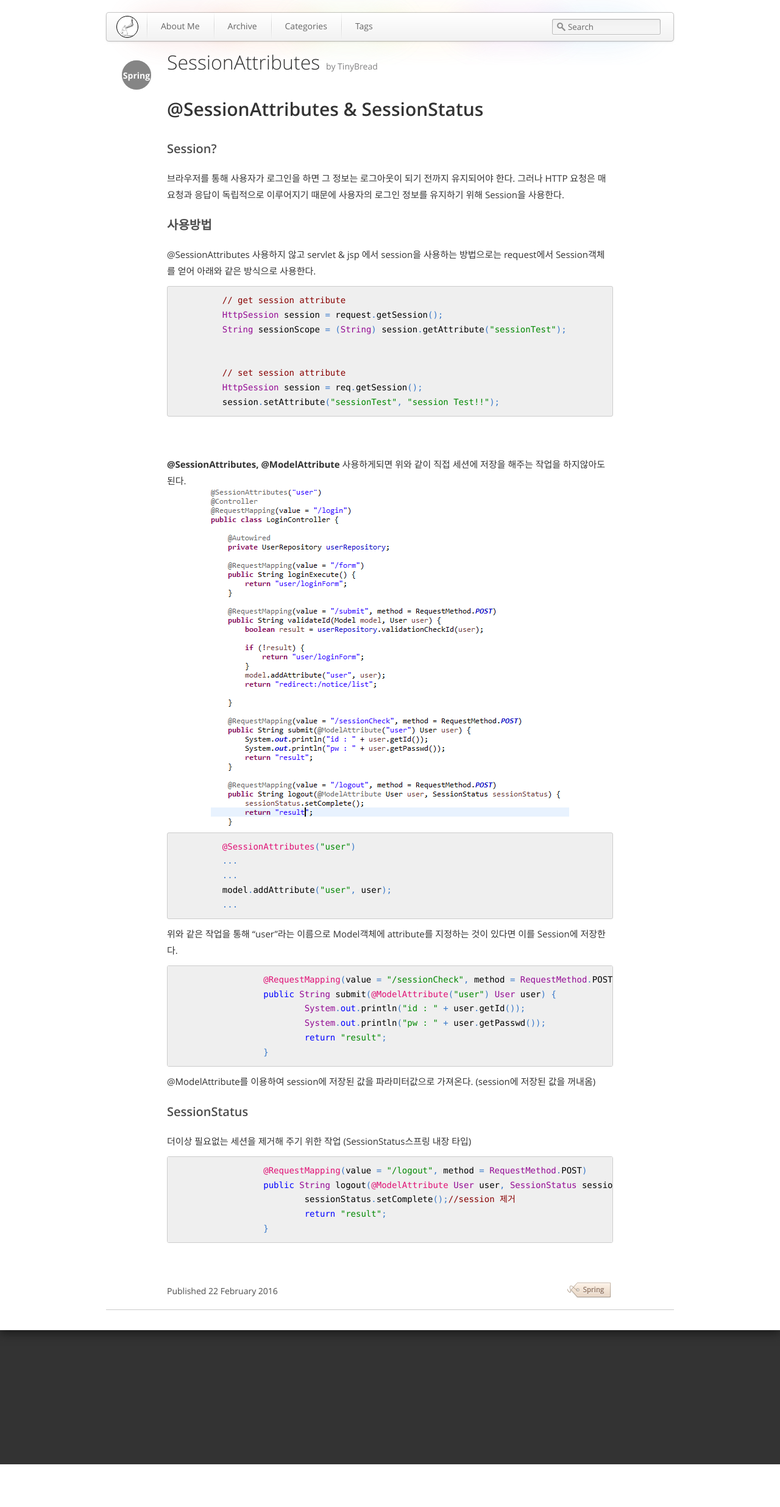
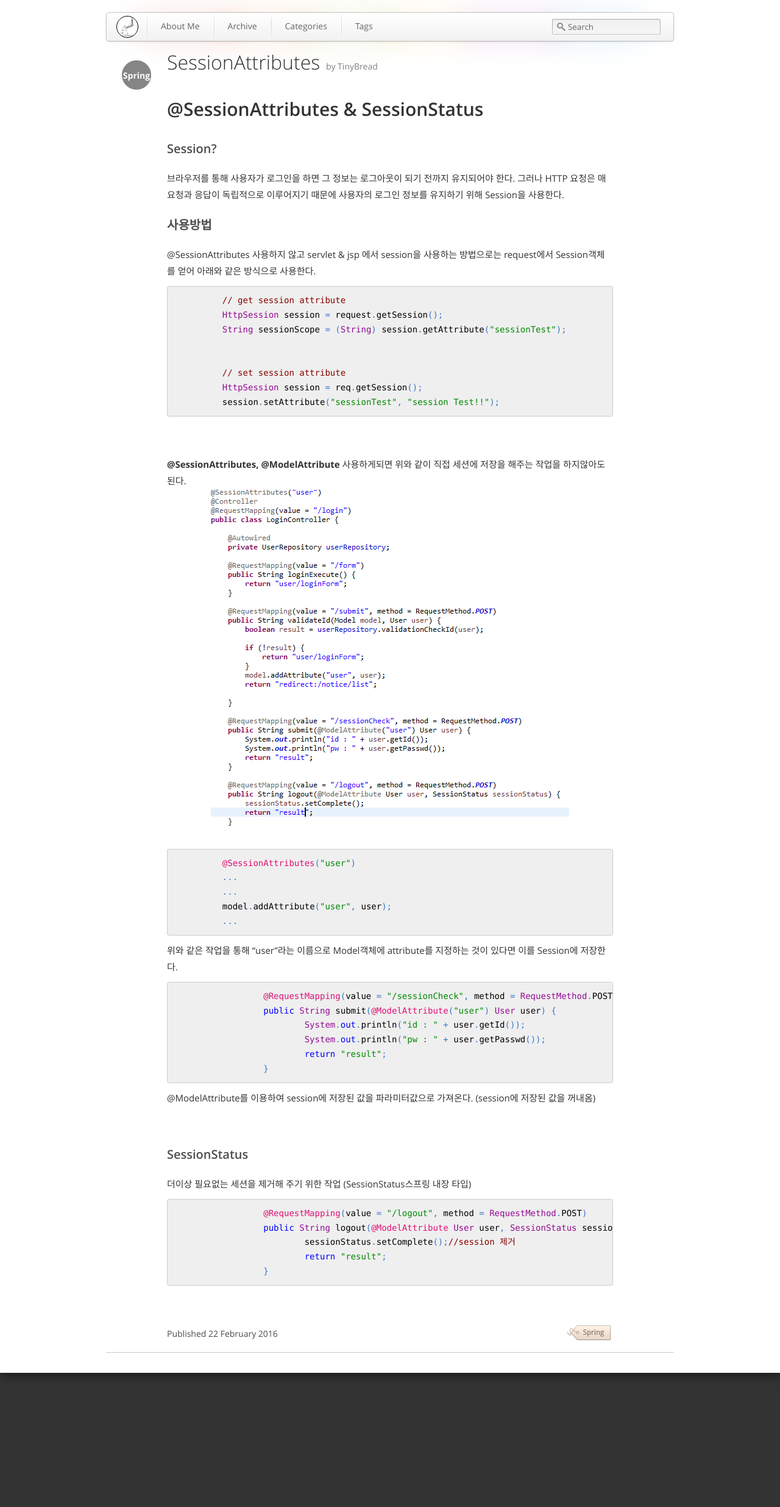
Before and after one commit to tinybread/tinybread.github.com, a Jekyll site: the page built from _posts/2016-2-22-@SessionAttributes_on_Spring.md, in a window 1280 px wide. Shown: the whole page at 61% size. Built offline with Jekyll 4.4.1, drawn with Linux system fonts in a browser that asks for light colours; before the commit the page ends 2401 px from its top, so only the background shows below that.

Commit message:
no message

```diff
--- a/_posts/2016-2-22-@SessionAttributes_on_Spring.md
+++ b/_posts/2016-2-22-@SessionAttributes_on_Spring.md
@@ -34,7 +34,7 @@ tags: [Spring]
 <br><br>
 **@SessionAttributes, @ModelAttribute** 사용하게되면 위와 같이 직접 세션에 저장을 해주는 작업을 하지않아도 된다.
 <img src="/assets/themes/Snail/img/Spring/SessionAttributes/sampleNoticeLogin.PNG" alt="">
-
+<br>
 
 		@SessionAttributes("user")
 		...
@@ -42,7 +42,7 @@ tags: [Spring]
 		model.addAttribute("user", user);
 		...
 
-위와 같은 작업을 통해 "user"라는 이름으로 Model객체에 attribute를 지정하는 것이 있다면 이를 Session에 저장한다.
+위와 같은 작업을 통해 "user"라는 이름으로 Model객체에 attribute를 지정하는 것이 있다면 이를 Session에 저장한다.<br>
 
 			@RequestMapping(value = "/sessionCheck", method = RequestMethod.POST)
 			public String submit(@ModelAttribute("user") User user) {
@@ -54,7 +54,7 @@ tags: [Spring]
 @ModelAttribute를 이용하여 session에 저장된 값을 파라미터값으로 가져온다. (session에 저장된 값을 꺼내옴)
 
 
-
+<br>
 ### SessionStatus
 더이상 필요없는 세션을 제거해 주기 위한 작업 (SessionStatus스프링 내장 타입)
 
```
